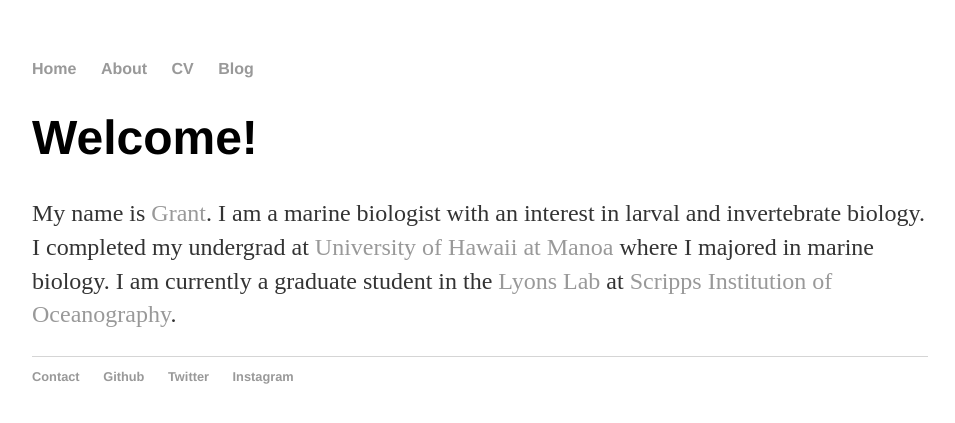
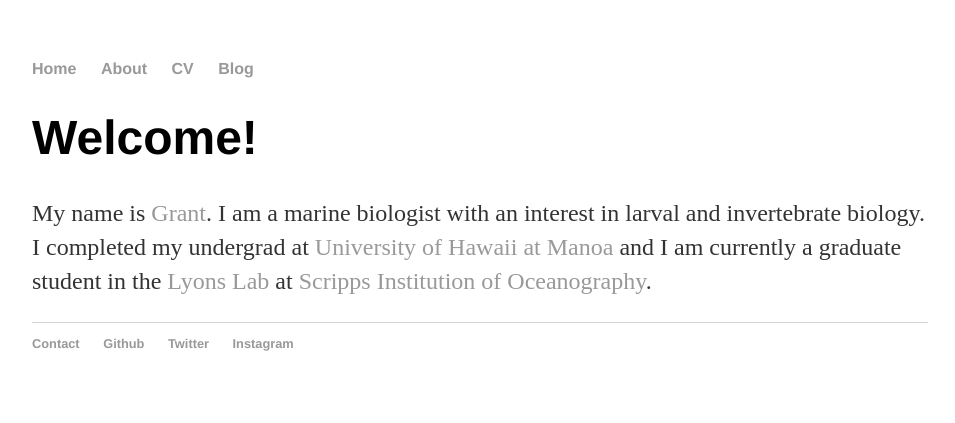
Before and after one commit to gbatzel/gbatzel, a Jekyll site: the page built from index.html, in a window 1280 px wide. Shown: the top 423 px of the page, without its empty margins (160-1115 px from the left). Built offline with Jekyll 4.4.1, drawn with Linux system fonts in a browser that asks for light colours.

Commit message:
Update index.html

```diff
--- a/index.html
+++ b/index.html
@@ -4,5 +4,5 @@
 ---
 <div class="blurb">
 	<h1>Welcome!</h1>
-	<p>My name is <a href="https://scripps.ucsd.edu/profiles/gbatzel">Grant</a>. I am a marine biologist with an interest in larval and invertebrate biology. I completed my undergrad at <a href="https://manoa.hawaii.edu/biology/">University of Hawaii at Manoa</a> where I majored in marine biology. I am currently a graduate student in the <a href="http://lyonslab.org/">Lyons Lab</a> at <a href="http://scripps.ucsd.edu/">Scripps Institution of Oceanography</a>.</p>
+	<p>My name is <a href="https://scripps.ucsd.edu/profiles/gbatzel">Grant</a>. I am a marine biologist with an interest in larval and invertebrate biology. I completed my undergrad at <a href="https://manoa.hawaii.edu/biology/">University of Hawaii at Manoa</a> and I am currently a graduate student in the <a href="http://lyonslab.org/">Lyons Lab</a> at <a href="http://scripps.ucsd.edu/">Scripps Institution of Oceanography</a>.</p>
 </div>
```
